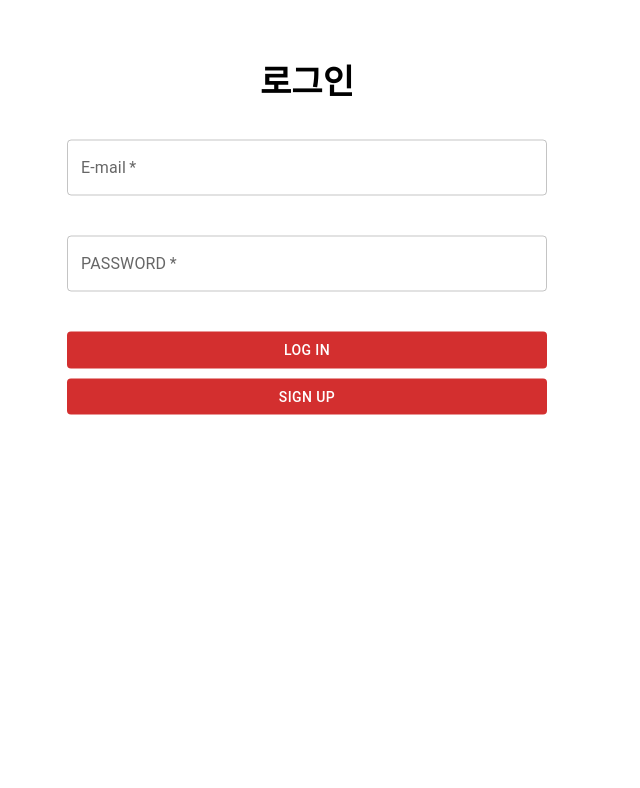
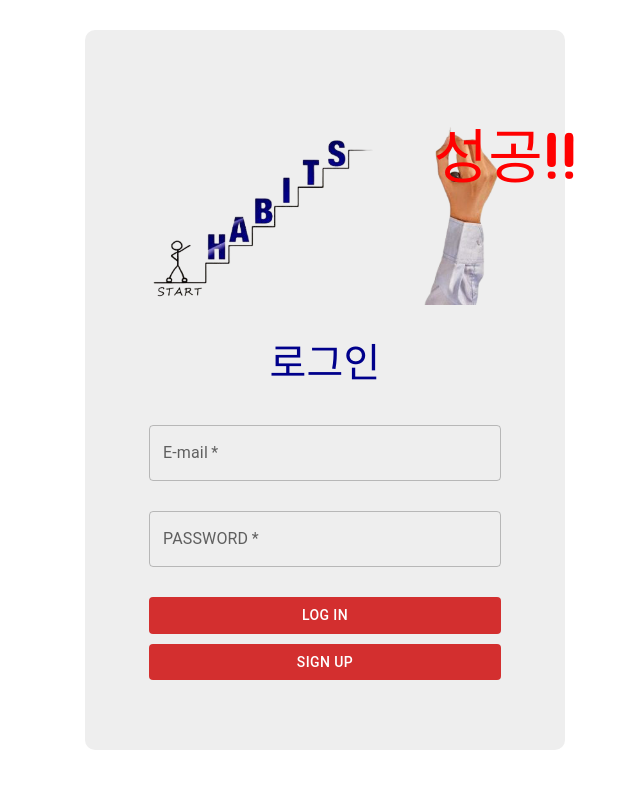
Before and after one commit to Rhabbit13/Rhabbit-FrontEnd, a React (Create React App) app: page /login in a window 1280 px wide. Shown: the top 788 px of the page, without its empty margins (333-973 px from the left). Built offline with nearby package versions, Linux system fonts and the light colour scheme.

Commit message:
로그인페이지 UI변경

```diff
--- a/package.json
+++ b/package.json
@@ -5,6 +5,8 @@
   "dependencies": {
     "@emotion/react": "^11.7.0",
     "@emotion/styled": "^11.6.0",
+    "@fontsource/jua": "^4.5.0",
+    "@fontsource/roboto": "^4.5.1",
     "@material-ui/core": "^4.12.3",
     "@material-ui/icons": "^4.11.2",
     "@mui/icons-material": "^5.2.1",
@@ -13,6 +15,7 @@
     "@testing-library/jest-dom": "^5.11.4",
     "@testing-library/react": "^11.1.0",
     "@testing-library/user-event": "^12.1.10",
+    "axios": "^0.24.0",
     "connected-react-router": "^6.9.2",
     "firebase": "^9.6.0",
     "history": "4.10.1",
--- a/src/pages/Login.jsx
+++ b/src/pages/Login.jsx
@@ -1,10 +1,14 @@
 import React from "react";
 import TextField from "@mui/material/TextField";
 import Button from "@mui/material/Button";
-import styled from "styled-components";
+import styled, { keyframes } from "styled-components";
+import Box from "@mui/material/Box";
+import Container from "@mui/material/Container";
+import CssBaseline from "@mui/material/CssBaseline";
 import { history } from "../redux/configureStore";
 import { useDispatch } from "react-redux";
 import { actionCreators as userActions } from "../redux/modules/user";
+import "@fontsource/jua";
 
 const Login = (props) => {
   const dispatch = useDispatch();
@@ -31,8 +35,27 @@ const Login = (props) => {
 
   return (
     <React.Fragment>
+      <CssBaseline />
+      <Container maxWidth="sm">
+        <Box
+          sx={{
+            bgcolor: "#EEE",
+            width: "60vh",
+            margin: " 30px",
+            height: "90vh",
+            borderRadius: "10px",
+            display: "flex",
+            flexDirection: "column",
+            justifyContent: "center",
+            alignItems: "center",
+            padding: "20px",
+          }}>
+          <Success>성공!!</Success>
           <Wrap>
+            <img src="/static/habbit.png" alt="로고" />
+
             <Title>로그인</Title>
+
             <TextField
               value={id}
               required
@@ -71,25 +94,57 @@ const Login = (props) => {
               </Button>
             </div>
           </Wrap>
+        </Box>
+      </Container>
     </React.Fragment>
   );
 };
 
 const Wrap = styled.div`
-  gap: 40px;
+  gap: 30px;
   display: flex;
   flex-direction: column;
   justify-items: center;
+
   width: 80%;
+  // position: absolute;
+  // left: 50%;
+  // top: 30%;
+  // transform: translate(-50%, -50%);
+`;
+
+const Title = styled.h2`
+  font-size: 40px;
+  text-align: center;
+  color: darkblue;
+  font-family: "jua", sans-serif;
+  font-weight: 300;
+`;
+
+const boxFade = keyframes`
+  0%{
+      background-position: right bottom;
+  }
+  50%{
+      background-position: left bottom;
+      transform: scale( 1.5 );
+  }
+  100%{
+      background-position: right bottom;
+      transform: scale( 2.0 );
+
+  }
+`;
+const Success = styled.p`
+  font-size: 40px;
+  font-weight: 300;
+  font-family: "jua", sans-serif;
+  color: red;
   position: absolute;
-  left: 50%;
-  top: 30%;
-  transform: translate(-50%, -50%);
-`;
-const Title = styled.h2`
-  font-size: 34px;
-  text-align: center;
-  font-weight: bold;
+  top: 100px;
+  left: 450px;
+  animation: ${boxFade} 1s 1s infinite linear alternate;
+  margin-right: 10px;
 `;
 
 export default Login;
--- a/src/redux/modules/user.js
+++ b/src/redux/modules/user.js
@@ -27,7 +27,7 @@ const getUserDB = () => {
     axios
       .get("http:/18.224.37.224/", {
         headers: {
-          Authorization: ` ${token}`,
+          Authorization: `Bearer ${token}`,
         },
       })
       .then((response) => {
@@ -56,7 +56,7 @@ const loginDB = (username, password) => {
             is_login: true,
           })
         );
-        window.localStorage.setItem(
+        setCookie(
           "token",
           JSON.stringify(response.data.token)
         );
@@ -71,7 +71,7 @@ const loginDB = (username, password) => {
 const signupDB = (username, password, nickname) => {
   return function (dispatch, getState, { history }) {
     axios
-      .post("http://18.224.37.224/api/user/signup", {
+      .post("http://18.224.37.224/user/signup", {
         nickname: nickname,
         username: username,
         password: password,
@@ -117,6 +117,7 @@ export default handleActions(
         draft.nickname = action.payload.user.nickname;
         draft.username = action.payload.user.username;
         draft.password = action.payload.user.password;
+
       }),
   },
   user_initial
```
Also changed, not shown: public/static/habbit.png (added), 1 other file (tests, documents, lock files or other folders). Lines whose indentation alone changed are shown as unchanged.
